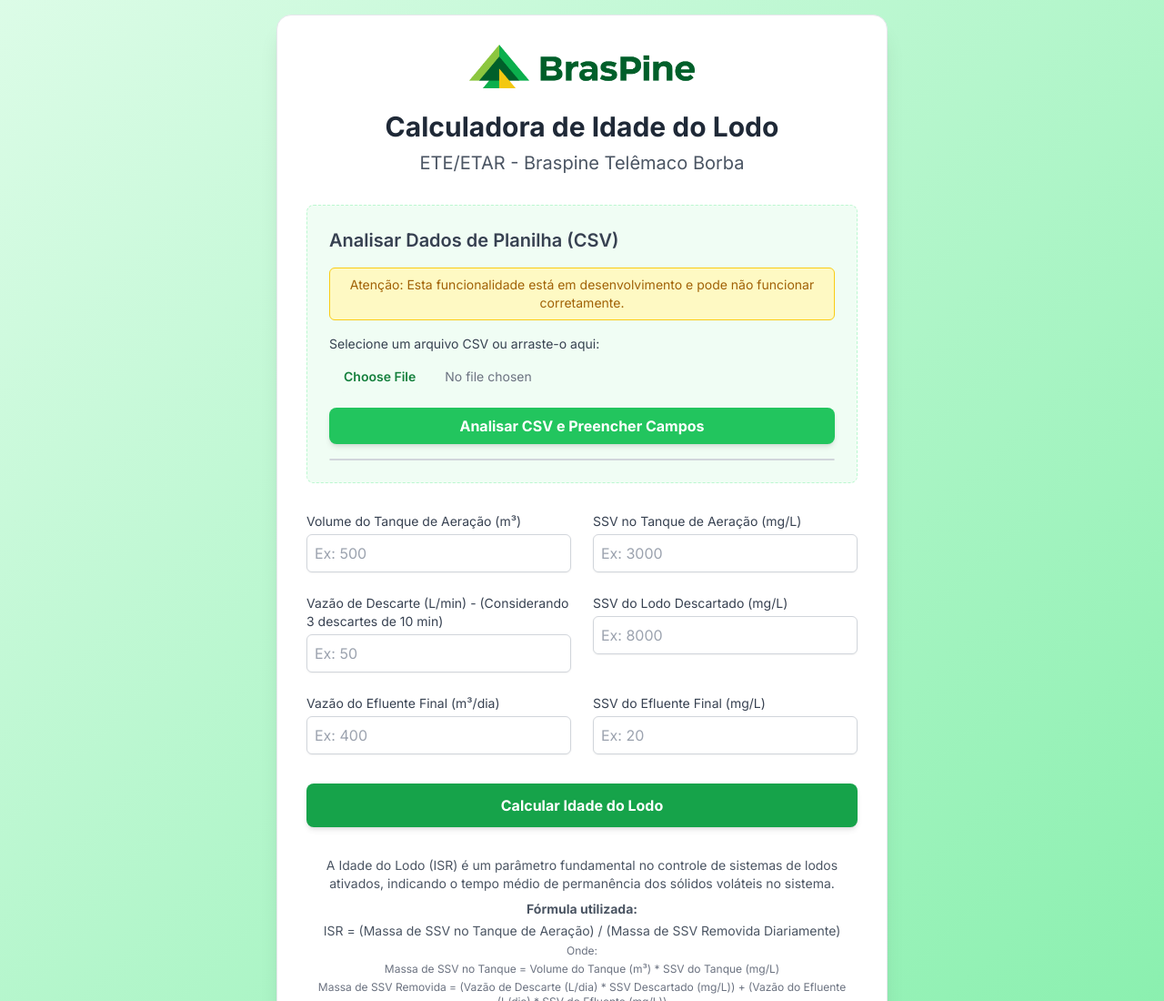
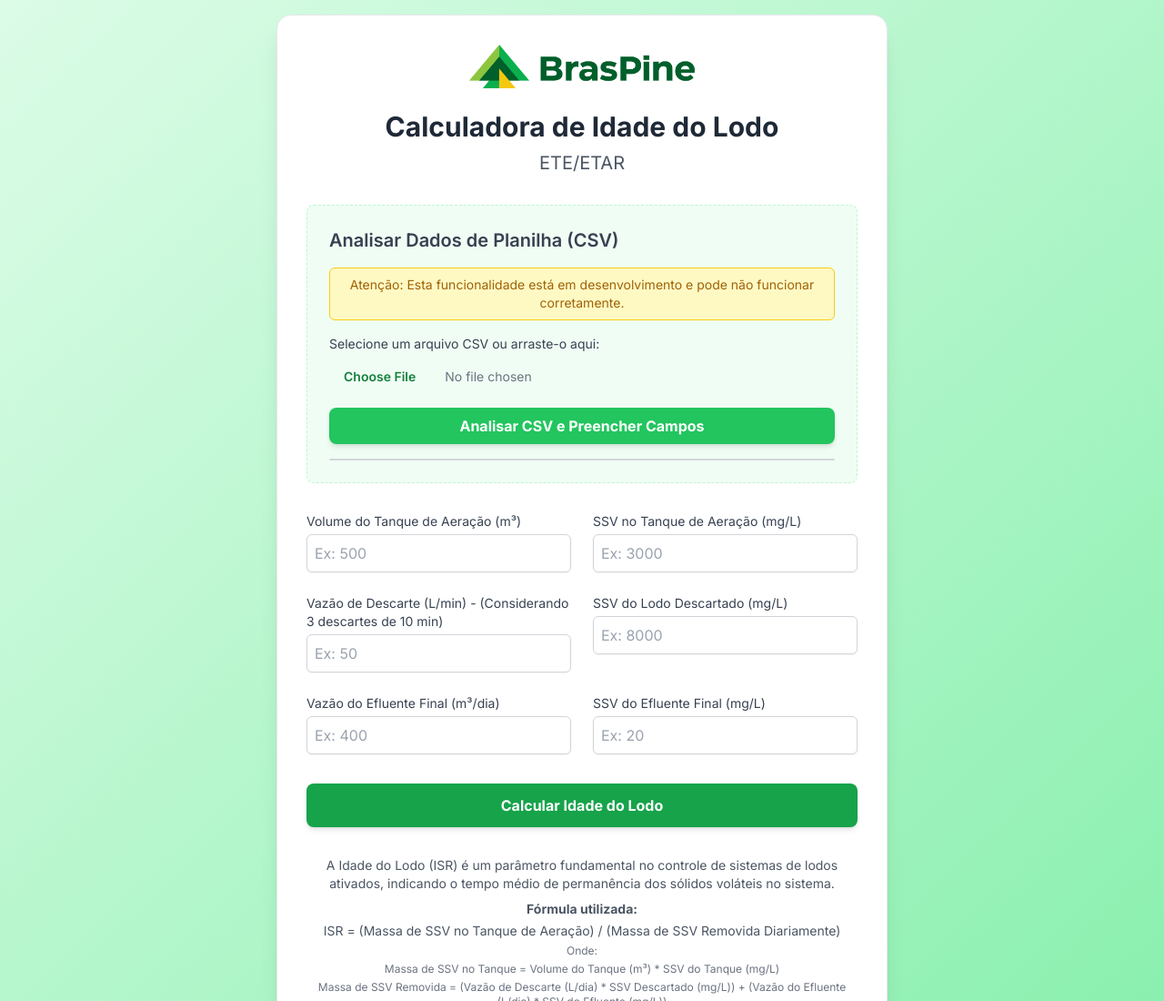
Before and after one commit to DiegoSutil/calculadora-de-lodo, a plain HTML site: page index.html in a window 1280 px wide. Shown: the top 1100 px of the page at 91% size. Drawn offline with nearby package versions, Linux system fonts and the light colour scheme.

Commit message:
Update index.html

```diff
--- a/index.html
+++ b/index.html
@@ -38,7 +38,8 @@
             Calculadora de Idade do Lodo
         </h1>
         <h2 class="text-xl text-center text-gray-600 mb-8">
-            ETE/ETAR - Braspine Telêmaco Borba
+            ETE/ETAR
+
         </h2>
 
         <!-- Seção de Importação de CSV -->
```
